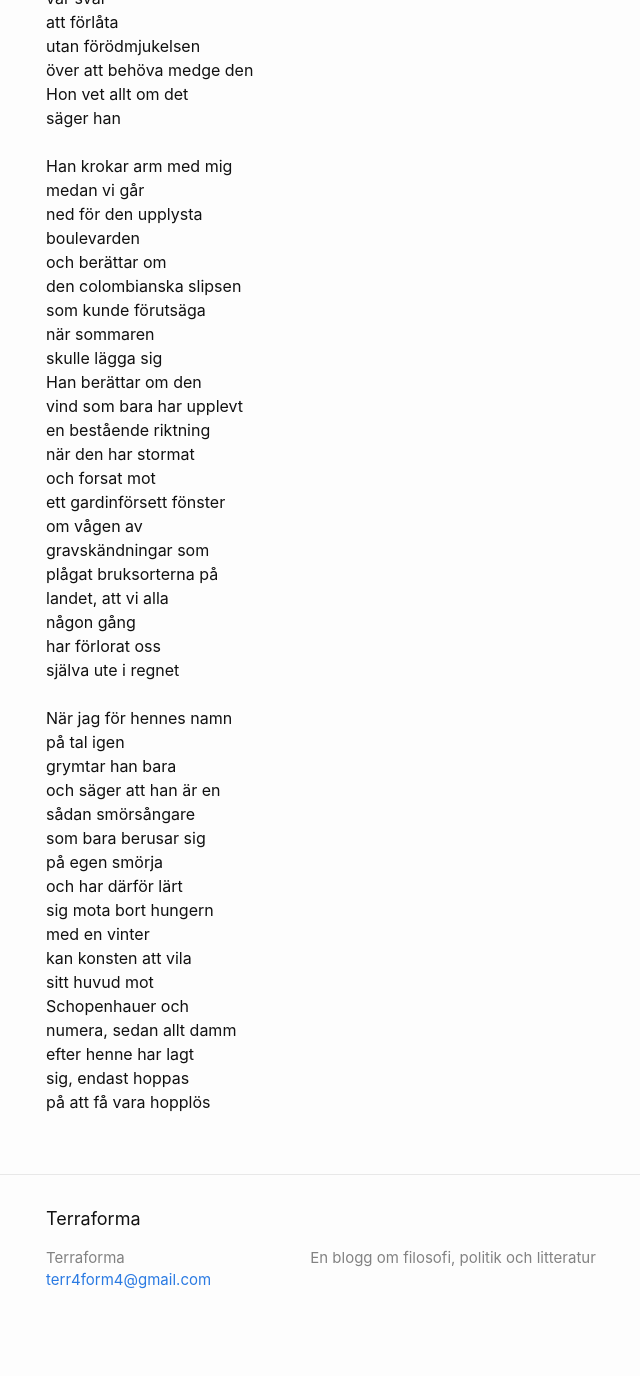
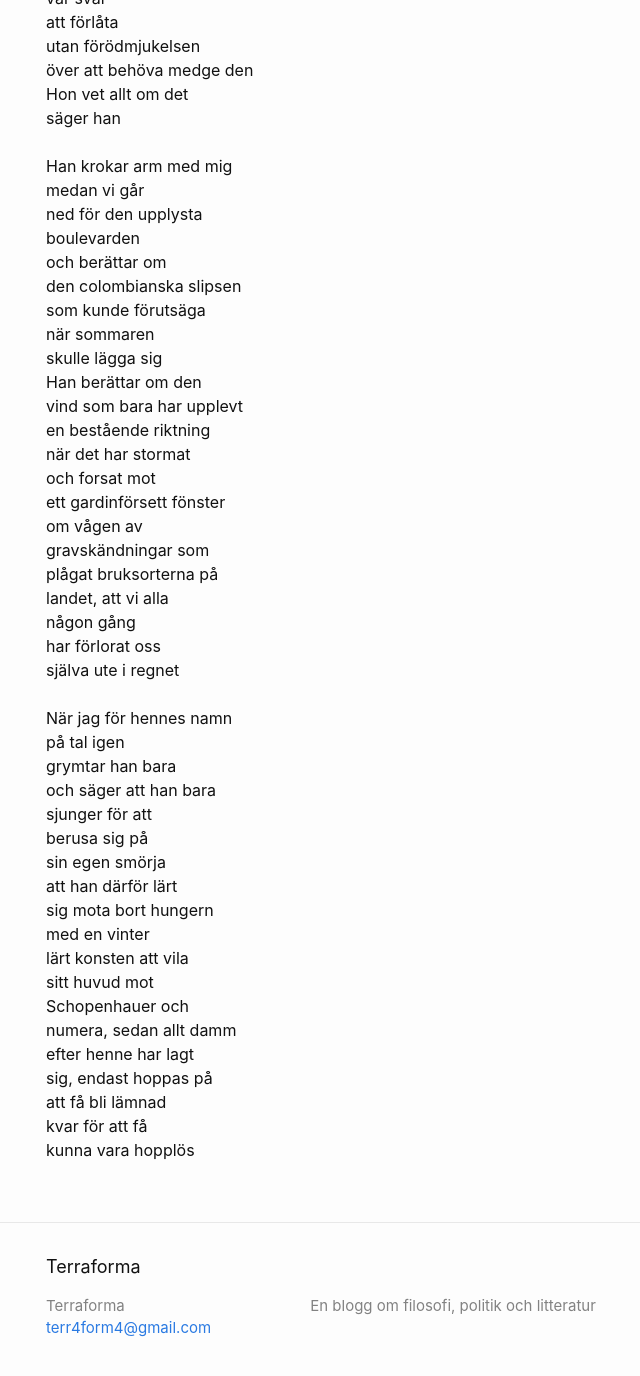
Before and after one commit to terr4form4/terr4form4.github.io, a Jekyll site: the page built from _posts/poesi/2024-01-03-dikter-2023-2024.md, in a window 1280 px wide and 1400 px high, scrolled down 13177 px. Shown: the top 1376 px of the window, without its empty margins (224-864 px from the left). Built offline with Jekyll 4.4.1, drawn with Linux system fonts in a browser that asks for light colours; comment, search, counter and statistics services are not loaded; before the commit the page ends 14529 px from its top, so only the background shows below that.

Commit message:
moder dikt

```diff
--- a/_posts/poesi/2024-01-03-dikter-2023-2024.md
+++ b/_posts/poesi/2024-01-03-dikter-2023-2024.md
@@ -542,7 +542,7 @@ skulle lägga sig<br/>
 Han berättar om den<br/>
 vind som bara har upplevt<br/>
 en bestående riktning<br/>
-när den har stormat<br/>
+när det har stormat<br/>
 och forsat mot<br/>
 ett gardinförsett fönster<br>
 om vågen av<br/>
@@ -556,17 +556,19 @@ själva ute i regnet<br/>
 När jag för hennes namn<br/>
 på tal igen<br/>
 grymtar han bara<br/>
-och säger att han är en<br/>
-sådan smörsångare<br/>
-som bara berusar sig<br/>
-på egen smörja<br/>
-och har därför lärt<br/>
+och säger att han bara<br/>
+sjunger för att<br/>
+berusa sig på<br/>
+sin egen smörja<br/>
+att han därför lärt<br/>
 sig mota bort hungern<br/>
 med en vinter<br/>
-kan konsten att vila<br/>
+lärt konsten att vila<br/>
 sitt huvud mot<br/>
 Schopenhauer och<br/>
 numera, sedan allt damm<br/>
 efter henne har lagt<br/>
-sig, endast hoppas<br/>
-på att få vara hopplös<br/>
+sig, endast hoppas på<br/>
+att få bli lämnad<br/>
+kvar för att få<br/>
+kunna vara hopplös<br/>
```
